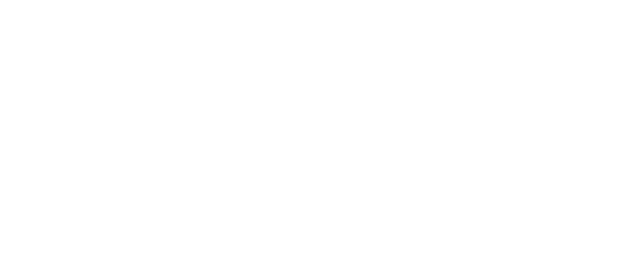
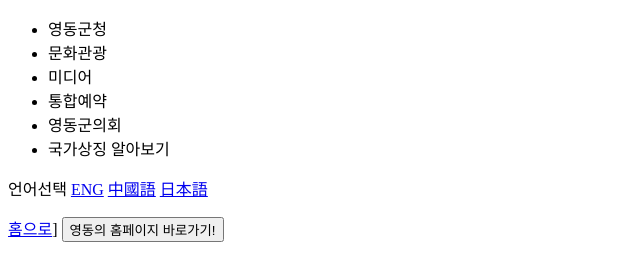
Before and after one commit to meta-tony-test1/copy_002_yd, a plain HTML site: page index.html in a window 1280 px wide. Shown: the whole page, without its empty margins (0-640 px from the left). Drawn offline with Linux system fonts and the light colour scheme.

Commit message:
0726 - 점검

```diff
--- a/index.html
+++ b/index.html
@@ -2,9 +2,45 @@
 <html lang="en">
 <head>
     <meta charset="UTF-8">
-    <title>Document</title>
+    <title>영동군청</title>
 </head>
 <body>
+    <header>
+        <div class="fnb">
+            <div class="family">
+               <ul>
+                   <li>영동군청</li>
+                   <li>문화관광</li>
+                   <li>미디어</li>
+                   <li>통합예약</li>
+                   <li>영동군의회</li>
+                   <li>국가상징 알아보기</li>
+               </ul>
+            </div>
+            <div class="side">
 
+                    <p>
+                        언어선택
+                        <span>
+                            <a href="#">ENG</a>
+                            <a href="#">中國語</a>
+                            <a href="#">日本語</a>
+                        </span>
+                    </p>
+                    <a href="index.html">홈으로</a>]
+                    <button>영동의 홈페이지 바로가기!</button>
+
+                </div>
+            </div>
+
+        <div class="gnb">
+            <div class="detail">
+
+            </div>
+            <div class="head_icon">
+
+            </div>
+        </div>
+    </header>
 </body>
 </html>
```
Also changed, not shown: images/toplink_img02.png (added).
